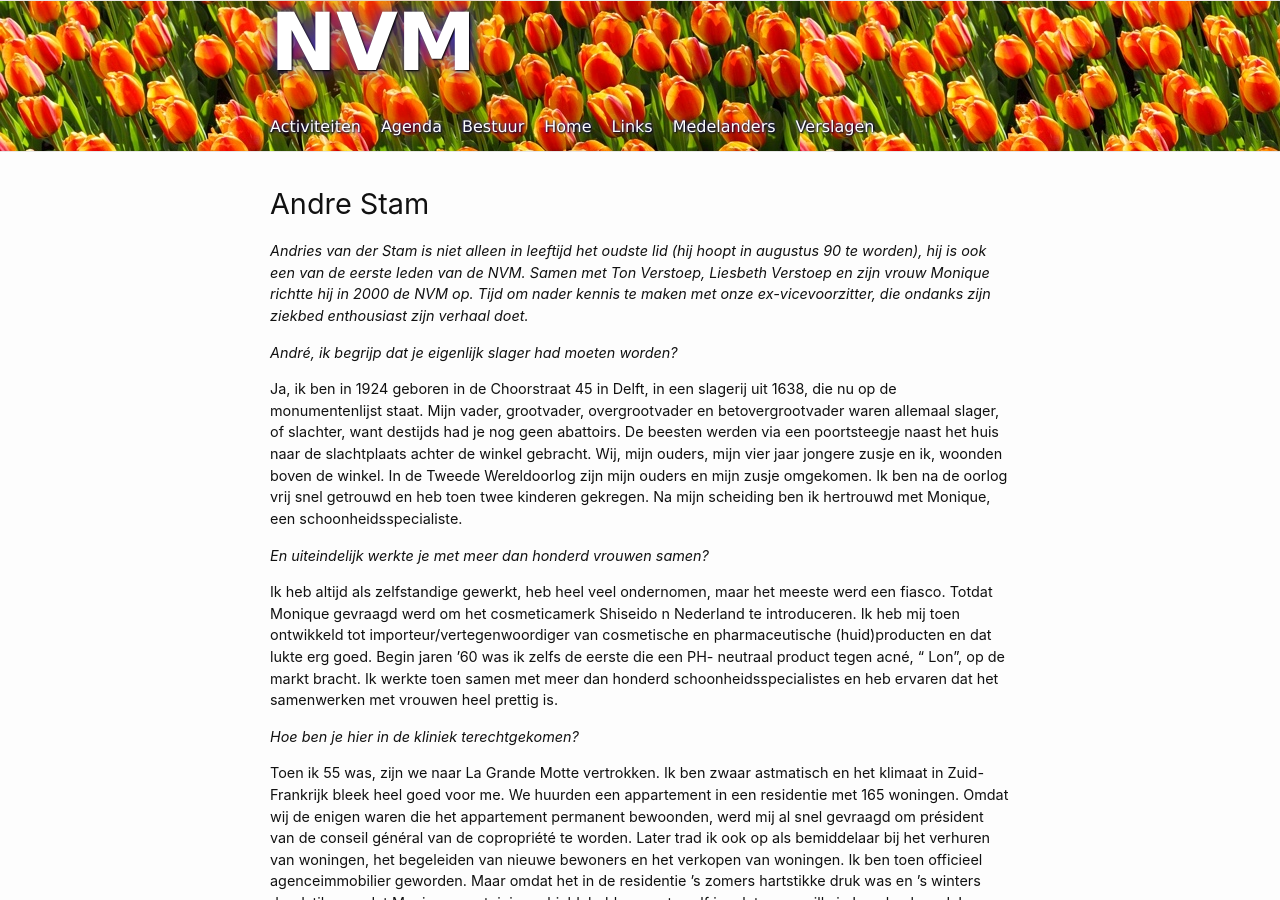
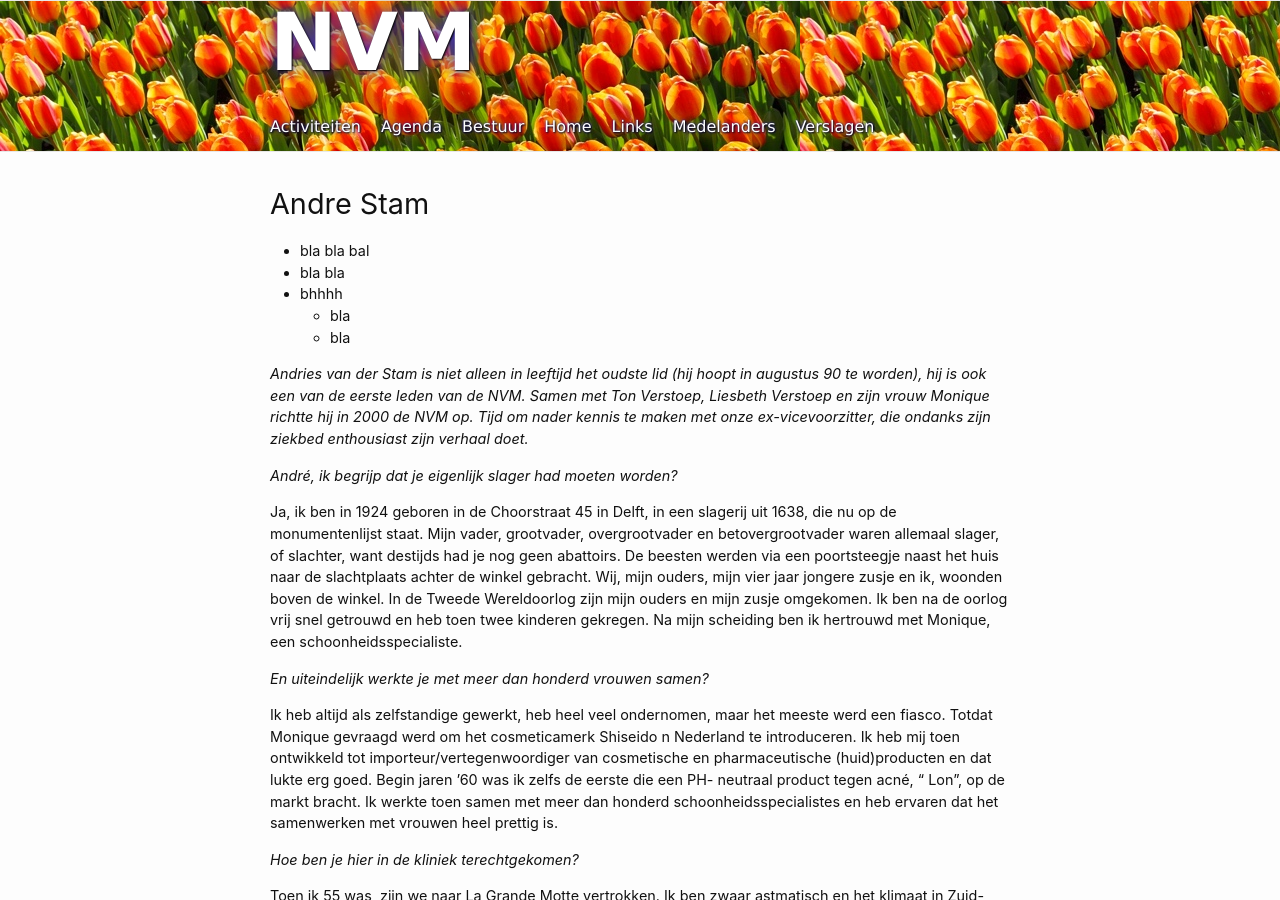
Before and after one commit to nederland34-fr/nederland34-fr.github.io, a Jekyll site: the page built from _medelanders/andre.md, in a window 1280 px wide and 900 px high. Built offline with Jekyll 4.4.1, drawn with Linux system fonts in a browser that asks for light colours.

Commit message:
Update andre.md

```diff
--- a/_medelanders/andre.md
+++ b/_medelanders/andre.md
@@ -5,6 +5,12 @@ layout: default
 ---
 
 # Andre Stam
+
+* bla bla bal
+* bla bla
+* bhhhh
+  * bla
+  * bla
 
 _Andries van der Stam is niet alleen in leeftijd het oudste lid (hij hoopt in augustus 90 te worden), hij is ook een van de eerste leden van de NVM. Samen met Ton Verstoep, Liesbeth Verstoep en zijn vrouw Monique richtte hij in 2000 de NVM op. Tijd om nader kennis te maken met onze ex-vicevoorzitter, die ondanks zijn ziekbed enthousiast zijn verhaal doet._
 
```
